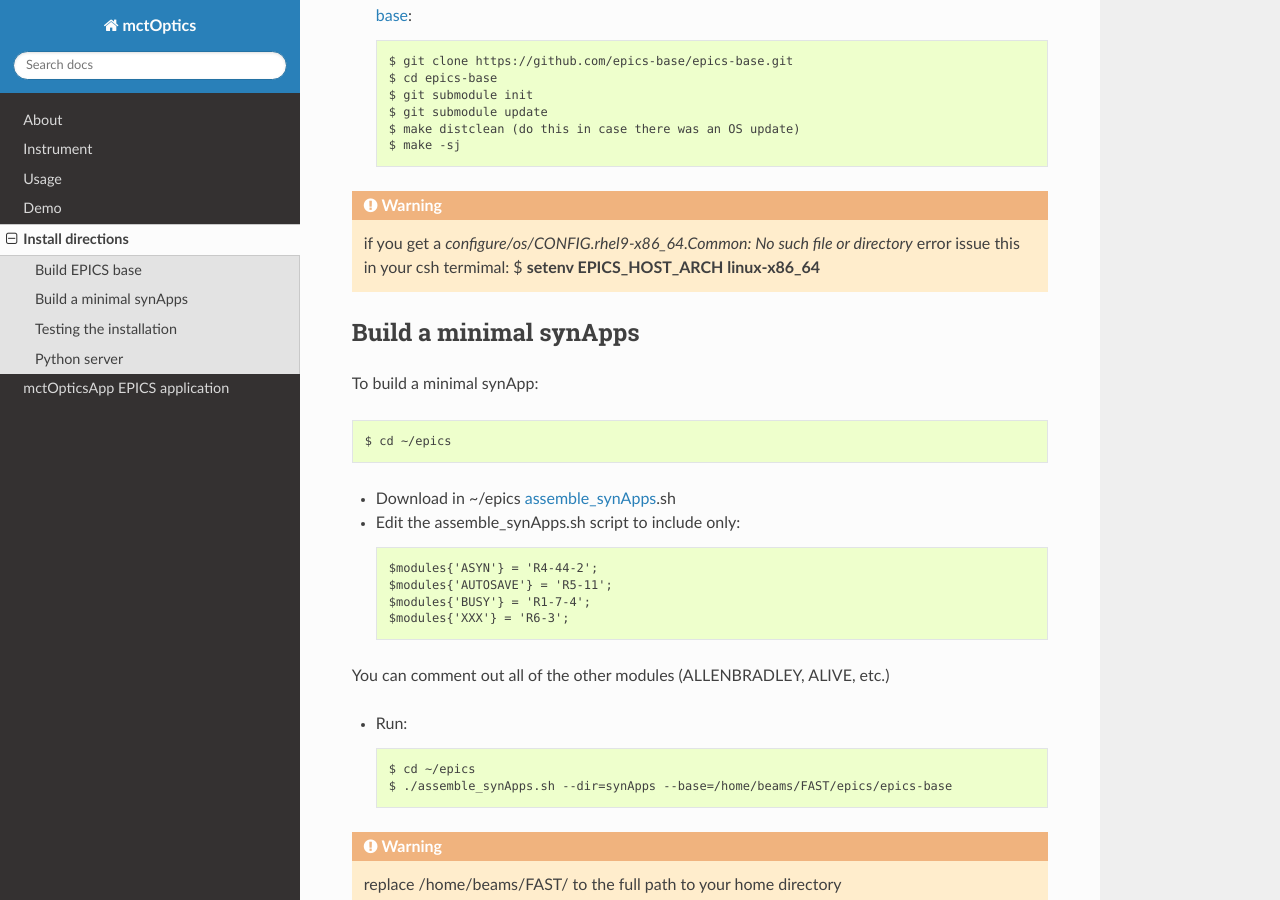
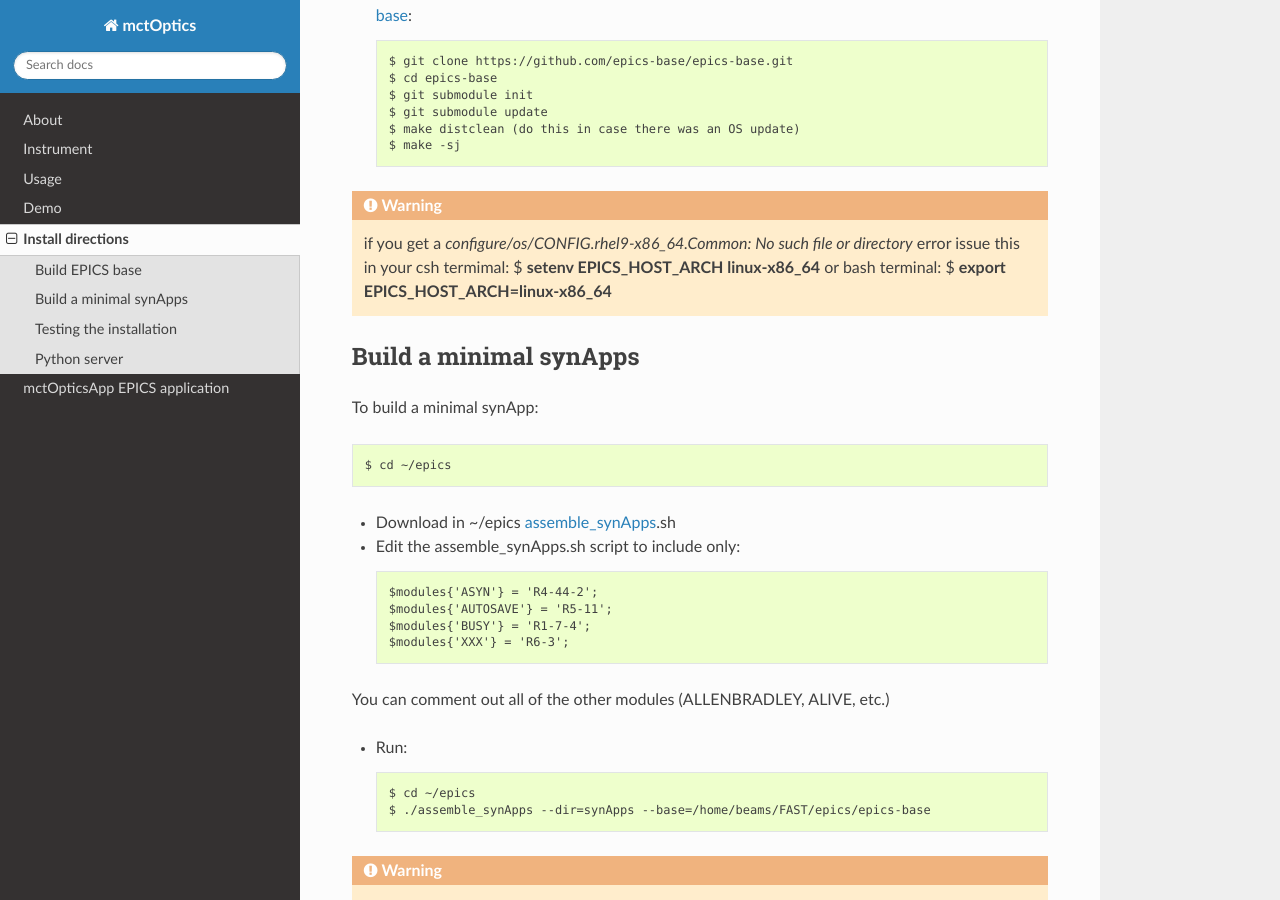
Before and after one commit to xray-imaging/mctoptics, a Sphinx documentation site: the page built from docs/source/install.rst, in a window 1280 px wide and 900 px high, scrolled down 444 px. Built offline with Sphinx 7.4.7 and the Read the Docs theme 3.1.0, drawn with Linux system fonts in a browser that asks for light colours; some of the changed text lies outside the part shown.

Commit message:
update install

```diff
--- a/docs/source/install.rst
+++ b/docs/source/install.rst
@@ -22,7 +22,7 @@ Build EPICS base
     $ make distclean (do this in case there was an OS update)
     $ make -sj
 
-.. warning:: if you get a *configure/os/CONFIG.rhel9-x86_64.Common: No such file or directory* error issue this in your csh termimal: $ **setenv EPICS_HOST_ARCH linux-x86_64**
+.. warning:: if you get a *configure/os/CONFIG.rhel9-x86_64.Common: No such file or directory* error issue this in your csh termimal: $ **setenv EPICS_HOST_ARCH linux-x86_64** or bash terminal: $ **export EPICS_HOST_ARCH=linux-x86_64**
 
 
 Build a minimal synApps
@@ -45,7 +45,7 @@ You can comment out all of the other modules (ALLENBRADLEY, ALIVE, etc.)
 - Run::
 
     $ cd ~/epics
-    $ ./assemble_synApps.sh --dir=synApps --base=/home/beams/FAST/epics/epics-base
+    $ ./assemble_synApps --dir=synApps --base=/home/beams/FAST/epics/epics-base
 
 .. warning:: replace /home/beams/FAST/ to the full path to your home directory
 
@@ -89,7 +89,7 @@ Testing the installation
 
     $ cd ~/epics/synApps/support/mctoptics/iocBoot/iocMCTOptics
     $ start_IOC
-    $ start_medm
+    $ start_medm (in another terminal)
 
 
 Python server
```
